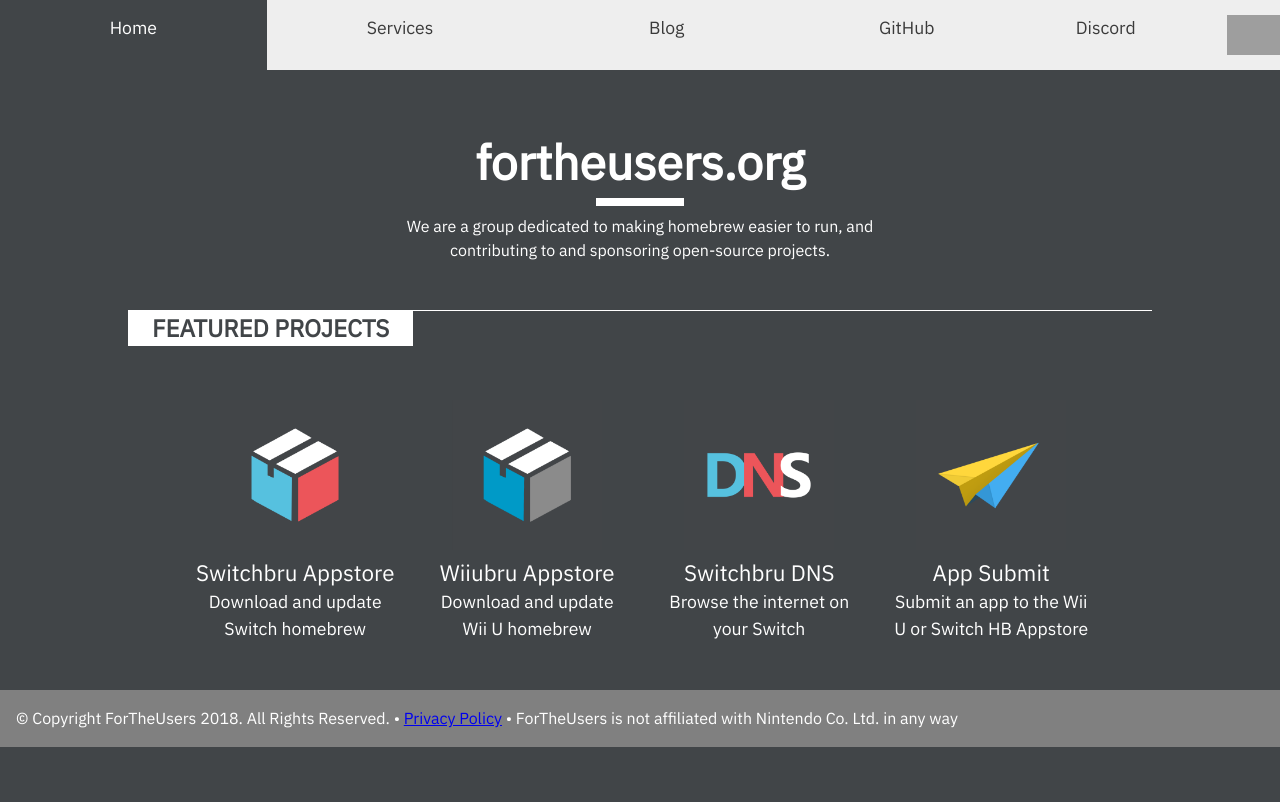
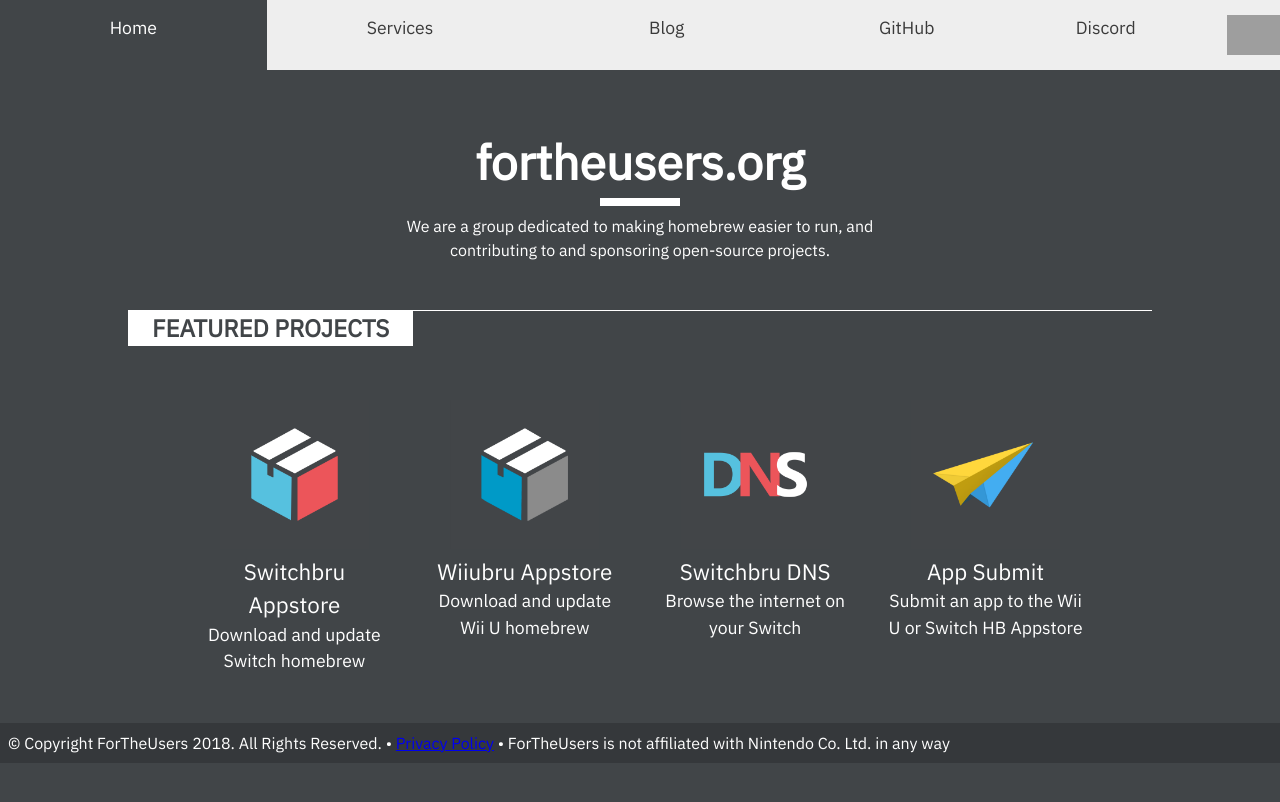
Before and after one commit to fortheusers/fortheusers.org, a Jekyll site: the page built from pages/index.html, in a window 1280 px wide. Shown: the top 802 px of the page. Built offline with Jekyll 4.4.1, drawn with Linux system fonts in a browser that asks for light colours; some web fonts are replaced.

Commit message:
landing: Switch to scss, redo footer, box-sizing

```diff
--- a/css/landing.css
+++ b/css/landing.scss
@@ -1,3 +1,13 @@
+---
+---
+
+* {
+    box-sizing: border-box;
+}
+
+//TODO SCSS variables
+$bg-color: #414548;
+
 @import url('https://fonts.googleapis.com/css?family=IBM+Plex+Sans');
 :root {
     --bg: #414548; /*#52516B*/
@@ -196,31 +206,10 @@
 .nav-share-from-item{
     width: calc(var(--nav-item-width) / 5) !important;
 }
-.footer{
-    padding-top: 1em;
-    padding-bottom: 1em;
+
+footer {
+    background: darken($bg-color, 5%);
     width: 100%;
-    background-color: gray;
-    color: white;
     margin-top: 1em;
-    z-index: 9000;
-    position: relative;
-    left: 0;
-    bottom: 0;
-    font-size: 1.6vw;
-    text-overflow: ellipsis;
-    height:25px;
+    padding: 0.5em;
 }
-@media only screen and (max-width: 460px){
-    .footer{
-        font-size: 5pt;
-    }
-}
-@media only screen and (min-width: 1024px){
-    .footer{
-        font-size: 12pt;
-    }
-}
-.footer span{
-    margin: 1em;
-}
```
